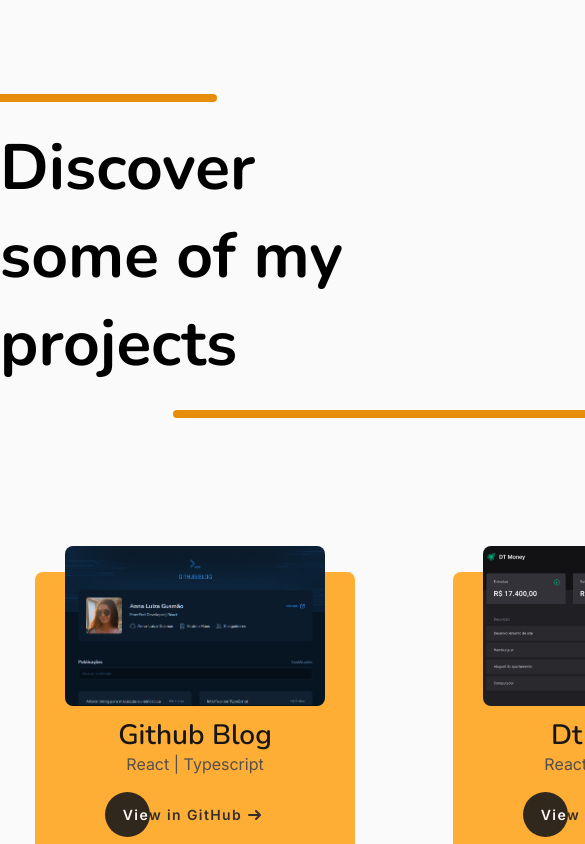
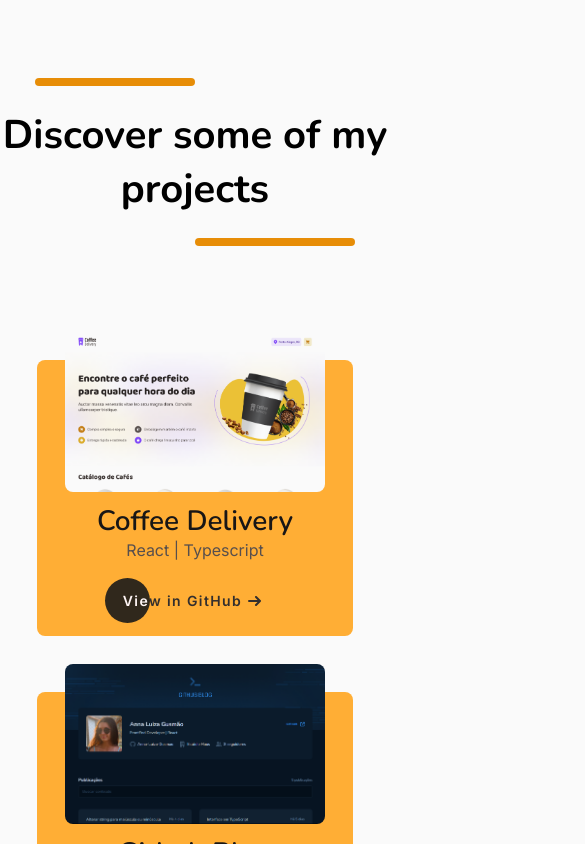
Before and after one commit to Anna-Luiza-Gusmao/my-portfolio, a React (Vite) app: page /projects in a window 390 px wide. Shown: the top 844 px of the page, 585 px wide, since content can reach past the window. Built offline with nearby package versions, Linux system fonts and the light colour scheme.

Commit message:
AddResponsivenessPageProjects

```diff
--- a/src/pages/Projects/components/Project/styles.ts
+++ b/src/pages/Projects/components/Project/styles.ts
@@ -17,6 +17,10 @@
         margin-bottom: 0.625rem;
         object-fit: cover;
     }
+
+    @media (min-width: 320px) and (max-width: 480px) {
+        padding: 0.75rem 1.75rem;
+    }
 `
 
 export const ProjectTitle = styled.p`
--- a/src/pages/Projects/styles.ts
+++ b/src/pages/Projects/styles.ts
@@ -6,6 +6,10 @@
     align-items: center;
 
     padding: 4.5rem 0;
+
+    @media (min-width: 320px) and (max-width: 480px) {
+        padding: 3.5rem 0 2rem 0;
+    }
 `
 
 const DividerBase = styled.div`
@@ -15,19 +19,36 @@
     border-radius: 8px;
 
     margin: 1.375rem 0;
+
+    @media (min-width: 320px) and (max-width: 480px) {
+        width: 10rem;
+    }
 `
 
 export const FirstDivider = styled(DividerBase)`
     margin-left: -26rem;
+
+    @media (min-width: 320px) and (max-width: 480px) {
+        margin-left: -10rem;
+    }
 `
 
 export const SecondDivider = styled(DividerBase)`
     margin-right: -26rem;
+
+    @media (min-width: 320px) and (max-width: 480px) {
+        margin-right: -10rem;
+    }
 `
 
 export const Title = styled.h1`
     font-weight: 700;
     font-size: 4rem;
+
+    @media (min-width: 320px) and (max-width: 480px) {
+        font-size: 2.5rem;
+        text-align: center;
+    }
 `
 
 export const ProjectsContainer = styled.div`
@@ -43,4 +64,8 @@
     column-gap: 6.125rem;
 
     padding-top: 3.75rem;
+
+    @media (min-width: 320px) and (max-width: 480px) {
+        grid-template-columns: 1fr;
+    }
 `
```
